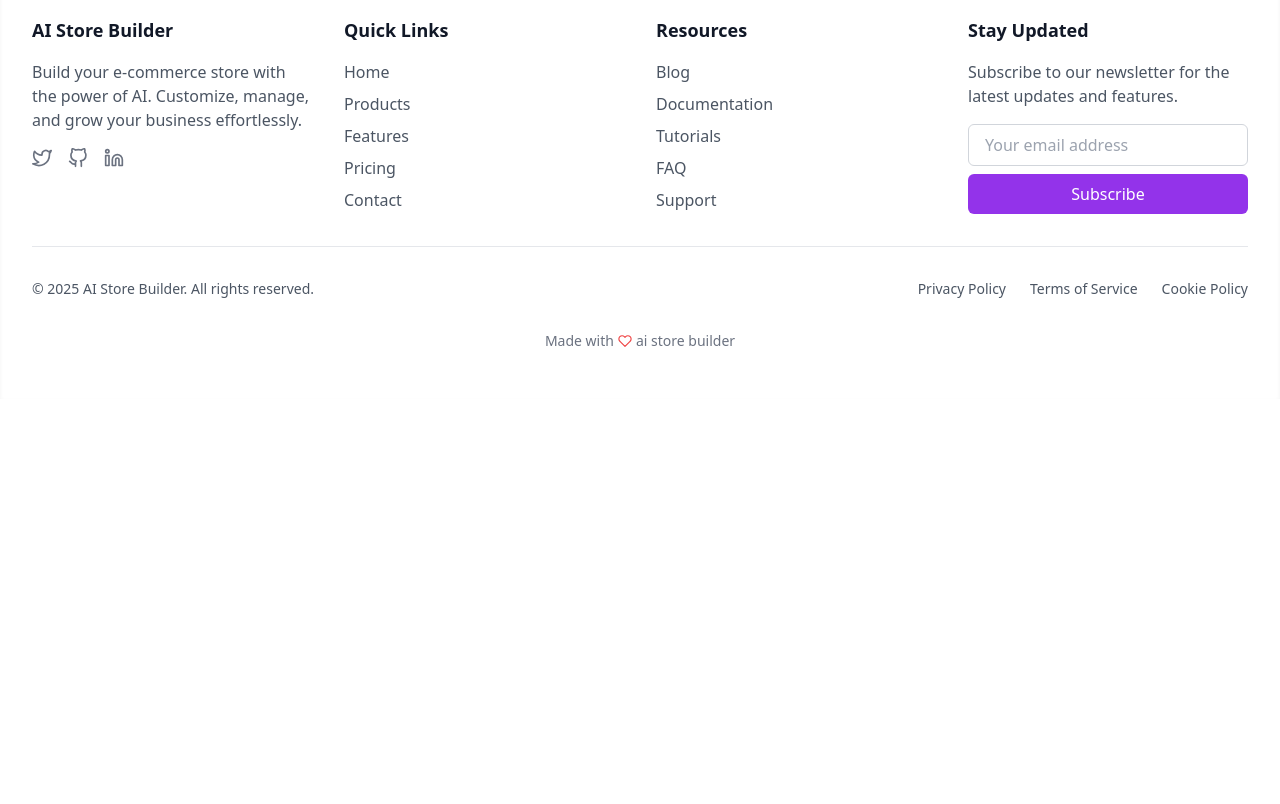
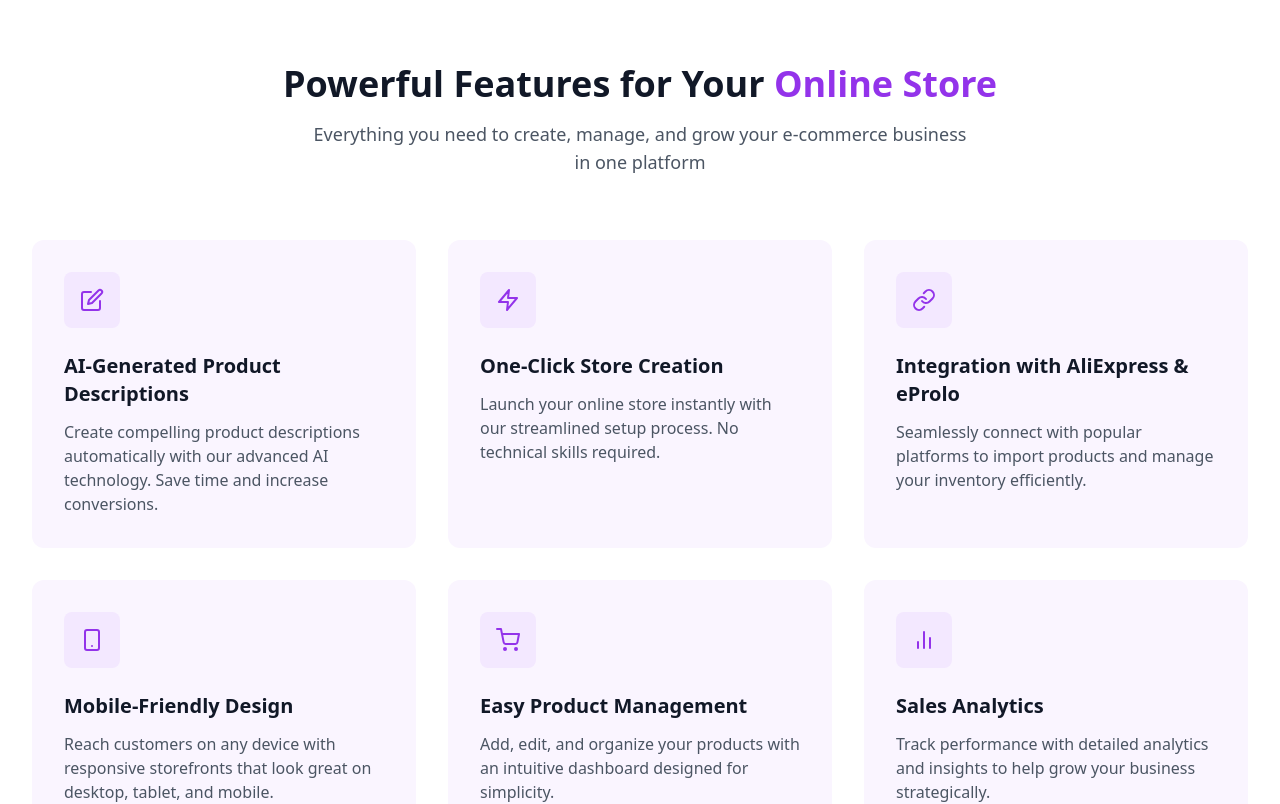
Before and after one commit to zobirofkir/wee-build-frontend, a React (Create React App) app: page / in a window 1280 px wide. Shown: the part 1400-2204 px from the top of the page. Before the commit the page ends 1799 px from the top, so only its background shows below. Built offline with nearby package versions, Linux system fonts and the light colour scheme.

Commit message:
create feature component

```diff
--- a/src/App.js
+++ b/src/App.js
@@ -1,4 +1,5 @@
 import './App.css';
+import FeatureComponent from './component/home/feature-component';
 import HeroComponent from './component/home/hero-component';
 import HowItWorkComponent from './component/home/how-it-work-component';
 
@@ -8,6 +9,8 @@ function App() {
       <HeroComponent />
 
       <HowItWorkComponent />
+
+      <FeatureComponent />
     </div>
   );
 }
--- /dev/null
+++ b/src/component/home/feature-component.js
@@ -0,0 +1,101 @@
+import React from "react";
+import {
+  FiEdit,
+  FiZap,
+  FiLink,
+  FiSmartphone,
+  FiShoppingCart,
+  FiBarChart2,
+} from "react-icons/fi";
+
+const FeatureComponent = () => {
+  const features = [
+    {
+      icon: <FiEdit />,
+      title: "AI-Generated Product Descriptions",
+      description:
+        "Create compelling product descriptions automatically with our advanced AI technology. Save time and increase conversions.",
+    },
+    {
+      icon: <FiZap />,
+      title: "One-Click Store Creation",
+      description:
+        "Launch your online store instantly with our streamlined setup process. No technical skills required.",
+    },
+    {
+      icon: <FiLink />,
+      title: "Integration with AliExpress & eProlo",
+      description:
+        "Seamlessly connect with popular platforms to import products and manage your inventory efficiently.",
+    },
+    {
+      icon: <FiSmartphone />,
+      title: "Mobile-Friendly Design",
+      description:
+        "Reach customers on any device with responsive storefronts that look great on desktop, tablet, and mobile.",
+    },
+    {
+      icon: <FiShoppingCart />,
+      title: "Easy Product Management",
+      description:
+        "Add, edit, and organize your products with an intuitive dashboard designed for simplicity.",
+    },
+    {
+      icon: <FiBarChart2 />,
+      title: "Sales Analytics",
+      description:
+        "Track performance with detailed analytics and insights to help grow your business strategically.",
+    },
+  ];
+
+  return (
+    <section className="py-16 md:py-24 bg-white dark:bg-gray-900">
+      <div className="max-w-7xl mx-auto px-4 sm:px-6 lg:px-8">
+        {/* Section Header */}
+        <div className="text-center mb-16">
+          <h2 className="text-3xl md:text-4xl font-bold text-gray-900 dark:text-white mb-4">
+            Powerful Features for Your{" "}
+            <span className="text-purple-600 dark:text-purple-400">
+              Online Store
+            </span>
+          </h2>
+          <p className="max-w-2xl mx-auto text-lg text-gray-600 dark:text-gray-300">
+            Everything you need to create, manage, and grow your e-commerce
+            business in one platform
+          </p>
+        </div>
+
+        {/* Features Grid */}
+        <div className="grid grid-cols-1 md:grid-cols-2 lg:grid-cols-3 gap-8">
+          {features.map((feature, index) => (
+            <div
+              key={index}
+              className="bg-purple-50 dark:bg-gray-800 rounded-xl p-8 transition-all duration-300 hover:shadow-lg hover:transform hover:-translate-y-1"
+            >
+              <div className="w-14 h-14 bg-purple-100 dark:bg-purple-900 rounded-lg flex items-center justify-center mb-6">
+                <span className="text-purple-600 dark:text-purple-400 text-2xl">
+                  {feature.icon}
+                </span>
+              </div>
+              <h3 className="text-xl font-semibold text-gray-900 dark:text-white mb-3">
+                {feature.title}
+              </h3>
+              <p className="text-gray-600 dark:text-gray-300">
+                {feature.description}
+              </p>
+            </div>
+          ))}
+        </div>
+
+        {/* Call to Action */}
+        <div className="mt-16 text-center">
+          <button className="px-8 py-4 bg-purple-600 hover:bg-purple-700 dark:bg-purple-500 dark:hover:bg-purple-600 text-white font-semibold rounded-lg transition-all duration-300 transform hover:scale-105">
+            Explore All Features
+          </button>
+        </div>
+      </div>
+    </section>
+  );
+};
+
+export default FeatureComponent;
```
